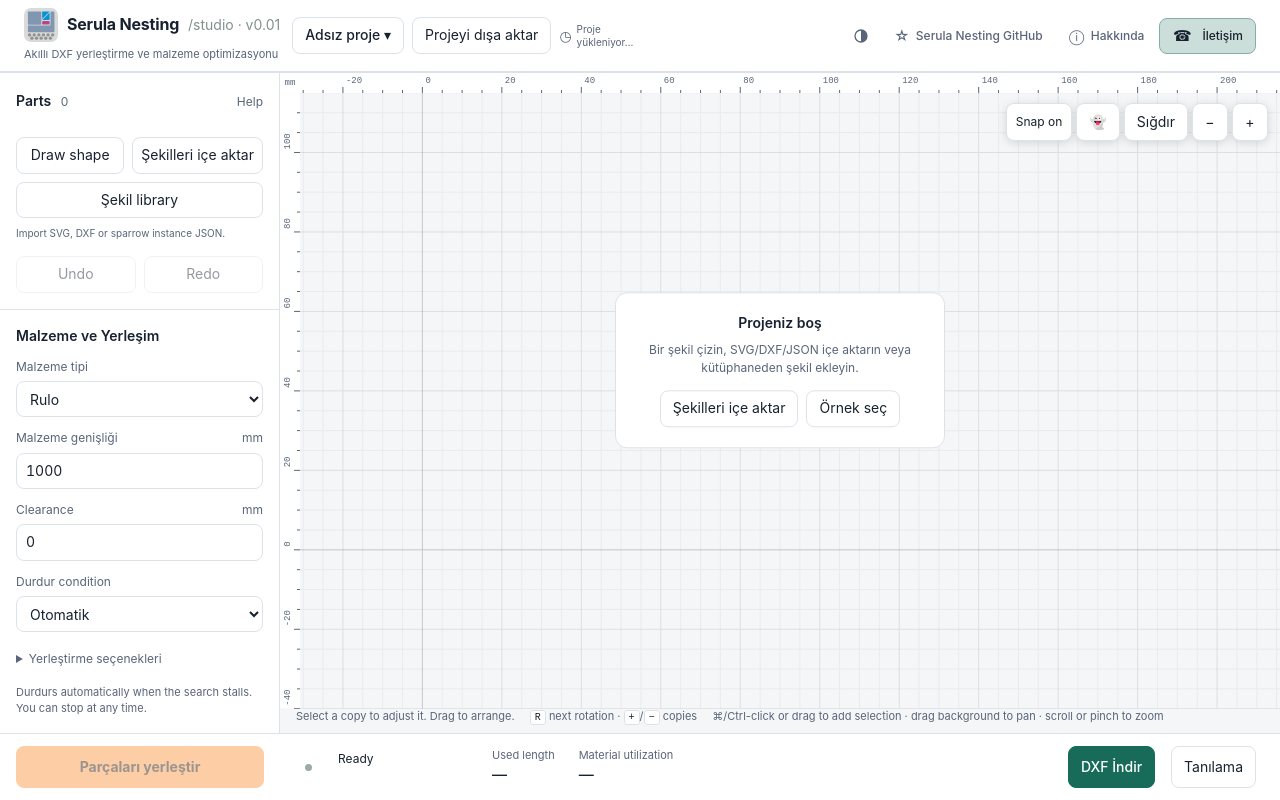
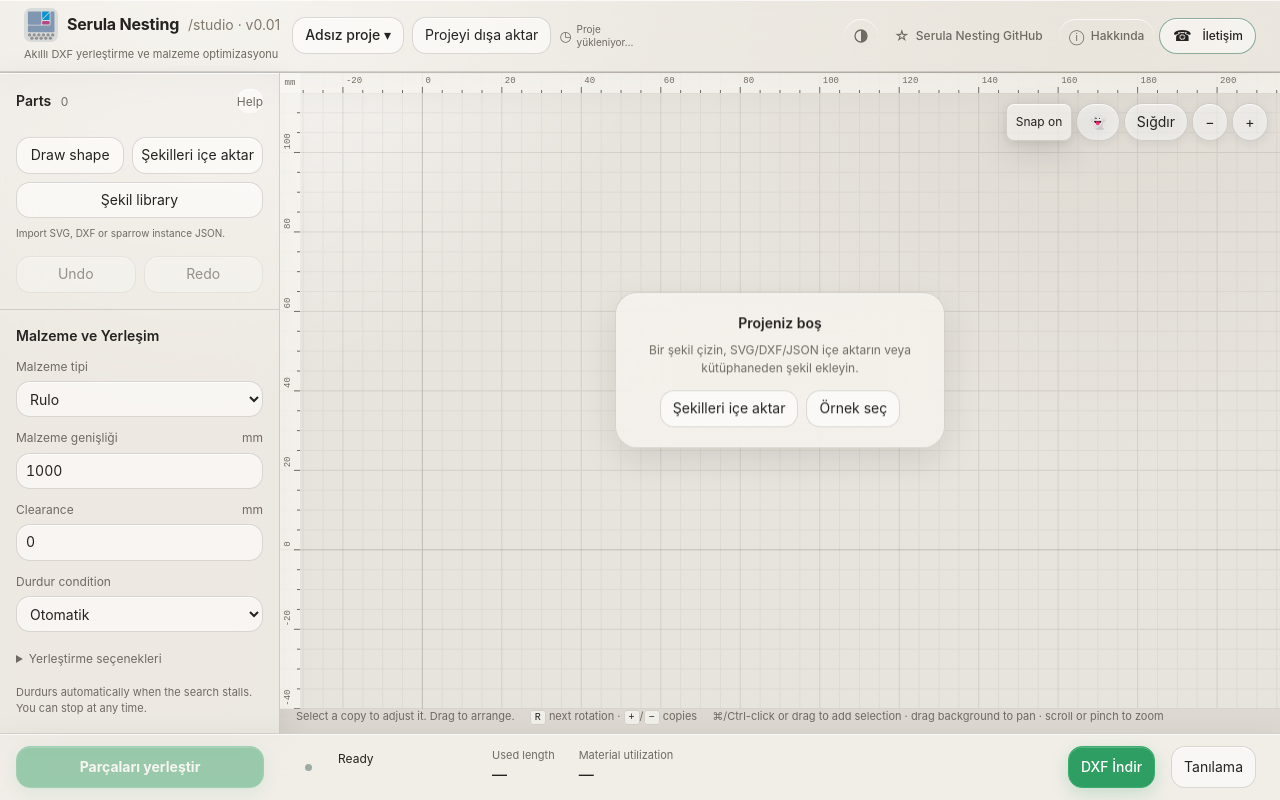
Before and after one commit to M93hasan/nesting, a React (Vite) app in the folder web/: page / in a window 1280 px wide. Built offline with nearby package versions, Linux system fonts and the light colour scheme.

Commit message:
style: Serula Liquid Glass temasını uygula

```diff
--- a/web/src/styles.css
+++ b/web/src/styles.css
@@ -132,3 +132,61 @@ label{display:flex;flex-wrap:wrap;gap:6px;color:var(--muted);font-size:12px}labe
 .download-control{position:relative}.download-control .compression-tooltip{left:auto;right:0;width:240px;max-width:calc(100vw - 32px)}.download-control:hover .compression-tooltip,.download-control:focus-visible .compression-tooltip{display:block}
 
 .serula-brand{display:inline-flex;align-items:center;gap:9px}.serula-brand img{width:34px;height:34px;display:block;border-radius:7px}.serula-brand strong{font-size:16px;font-weight:650;color:var(--ink);letter-spacing:-.2px}.serula-brand span{font-size:14px;font-weight:400;color:var(--secondary);letter-spacing:0}
+
+
+/* Serula Liquid Glass — sıcak grafit / antrasit */
+:root{
+  --page:light-dark(#ddd9d2,#171716);
+  --panel:light-dark(rgba(248,246,241,.72),rgba(38,37,35,.68));
+  --ink:light-dark(#242320,#f3efe8);
+  --muted:light-dark(#6f6a62,#aaa39a);
+  --border:light-dark(rgba(74,68,59,.18),rgba(255,244,226,.13));
+  --accent:light-dark(#317b5d,#6fbd91);
+  --accent-hover:light-dark(#28684e,#8dceaa);
+  --hover:light-dark(rgba(255,255,255,.58),rgba(255,255,255,.07));
+  --hover-border:light-dark(rgba(70,64,56,.28),rgba(255,244,226,.22));
+  --selected:light-dark(rgba(73,126,99,.13),rgba(111,189,145,.13));
+  --secondary:light-dark(#81796e,#aaa196);
+  --material-fill:light-dark(rgba(244,241,234,.78),rgba(22,22,21,.68));
+}
+body{
+  background:
+    radial-gradient(circle at 16% -8%,light-dark(rgba(255,255,255,.95),rgba(121,106,86,.16)),transparent 34%),
+    radial-gradient(circle at 86% 8%,light-dark(rgba(173,161,142,.25),rgba(68,94,79,.13)),transparent 30%),
+    var(--page);
+}
+.header,.sidebar,.selection-panel,.statusbar,.result-details,.modal,.empty-project,.project-menu>div,.cad-snapping,.cad-snapping>div,.compression-tooltip{
+  background:var(--panel);
+  backdrop-filter:blur(24px) saturate(145%);
+  -webkit-backdrop-filter:blur(24px) saturate(145%);
+  border-color:var(--border);
+  box-shadow:inset 0 1px 0 light-dark(rgba(255,255,255,.7),rgba(255,255,255,.055)),0 12px 36px rgba(0,0,0,.10);
+}
+.header{background:light-dark(rgba(244,241,235,.68),rgba(31,30,29,.72))}
+.sidebar{background:light-dark(rgba(246,243,237,.62),rgba(34,33,31,.66))}
+button,input,select,.project-menu>summary,.result-mode{
+  border-radius:14px;
+  background:light-dark(rgba(255,255,255,.54),rgba(255,255,255,.055));
+  border-color:var(--border);
+  box-shadow:inset 0 1px 0 light-dark(rgba(255,255,255,.75),rgba(255,255,255,.045));
+}
+button{transition:background .16s ease,border-color .16s ease,transform .16s ease,box-shadow .16s ease}
+button:hover:enabled{transform:translateY(-1px);box-shadow:inset 0 1px 0 rgba(255,255,255,.08),0 5px 16px rgba(0,0,0,.10)}
+.primary,.run-controls .run-button{
+  background:#2f9e62;color:#fff;border-color:#3aae70;
+  box-shadow:inset 0 1px 0 rgba(255,255,255,.22),0 6px 18px rgba(47,158,98,.22);
+}
+.primary:hover:enabled,.run-controls .run-button:hover:enabled{background:#38ad6e;border-color:#48b97c;color:#fff}
+.header nav a,.header nav button{border-radius:999px}
+.header nav .hello-button{border-radius:999px;background:light-dark(rgba(255,255,255,.5),rgba(255,255,255,.06))}
+.modal{border-radius:24px}
+.selection-panel{border-radius:20px}
+.empty-project{border-radius:22px}
+.project-menu>div{border-radius:16px}
+.part-row.selected{background:var(--selected)}
+.workspace-svg{background:light-dark(rgba(246,244,239,.38),rgba(16,16,15,.28))}
+.coordinate-rulers rect{fill:light-dark(rgba(239,236,230,.82),rgba(29,29,28,.78))}
+.canvas-tools button,.cad-snapping{border-radius:999px}
+.run-controls .skip-compression{background:light-dark(rgba(170,136,93,.28),rgba(171,133,84,.24));color:var(--ink);border-color:var(--border)}
+.run-controls .skip-compression:hover:enabled{background:light-dark(rgba(170,136,93,.38),rgba(171,133,84,.34));border-color:var(--hover-border)}
+@media(prefers-reduced-transparency:reduce){.header,.sidebar,.selection-panel,.statusbar,.result-details,.modal,.empty-project,.project-menu>div,.cad-snapping,.cad-snapping>div,.compression-tooltip{backdrop-filter:none;-webkit-backdrop-filter:none}}
```
